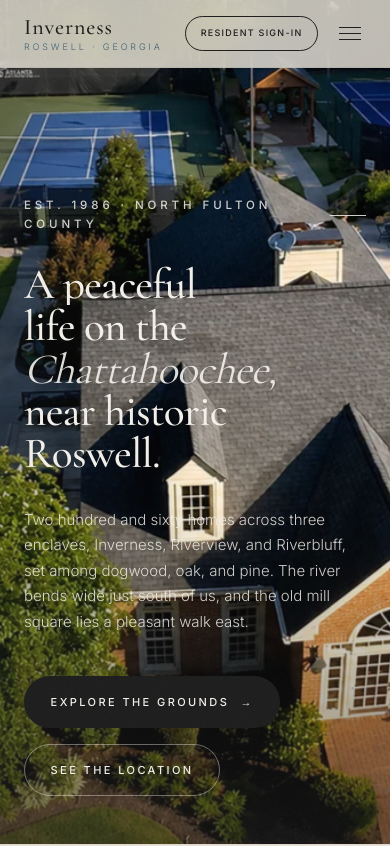
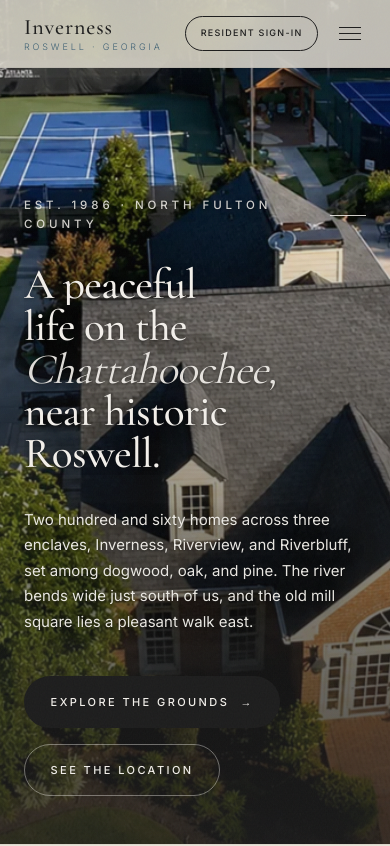
Before and after one commit to briankingatl/inverness, a website: page index.html in a window 390 px wide. Shown: the top 846 px of the page. Drawn offline with nearby package versions, Linux system fonts and the light colour scheme; no server answers.

Commit message:
boosting visibility on the hero banner text

```diff
--- a/css/styles.css
+++ b/css/styles.css
@@ -325,8 +325,8 @@ h1, h2, h3, h4 {
   inset: 0;
   z-index: 1;
   background:
-    linear-gradient(180deg, rgba(28,28,28,0.05) 0%, rgba(28,28,28,0) 28%, rgba(28,28,28,0) 60%, rgba(28,28,28,0.55) 100%),
-    linear-gradient(90deg, rgba(28,28,28,0.25) 0%, rgba(28,28,28,0) 50%);
+    linear-gradient(180deg, rgba(28,28,28,0.05) 0%, rgba(28,28,28,0) 30%, rgba(28,28,28,0.22) 62%, rgba(28,28,28,0.62) 100%),
+    linear-gradient(90deg, rgba(28,28,28,0.3) 0%, rgba(28,28,28,0) 55%);
 }
 
 .hero__content {
@@ -1768,6 +1768,16 @@ footer::before {
   .nav__season { display: none; }
   .hero { padding: 6rem 1.5rem 3rem; }
   .hero__title { font-size: clamp(2.7rem, 10vw, 4.2rem); }
+  /* Stronger scrim + text shadow on phones: the landscape image is
+     center-cropped and the area behind the text is comparatively bright */
+  .hero__overlay {
+    background:
+      linear-gradient(180deg, rgba(28,28,28,0.12) 0%, rgba(28,28,28,0) 20%, rgba(28,28,28,0.35) 50%, rgba(28,28,28,0.85) 100%);
+  }
+  .hero__eyebrow,
+  .hero__title,
+  .hero__sub { text-shadow: 0 1px 3px rgba(0,0,0,0.35), 0 2px 16px rgba(0,0,0,0.5); }
+  .hero__sub { color: rgba(243,240,235,0.96); font-weight: 400; }
   /* River Watch — compact strip at narrow widths */
   .river-watch { padding: 1.5rem 1.25rem; gap: 1.2rem; }
   .river-watch__sub { display: none; }
```
